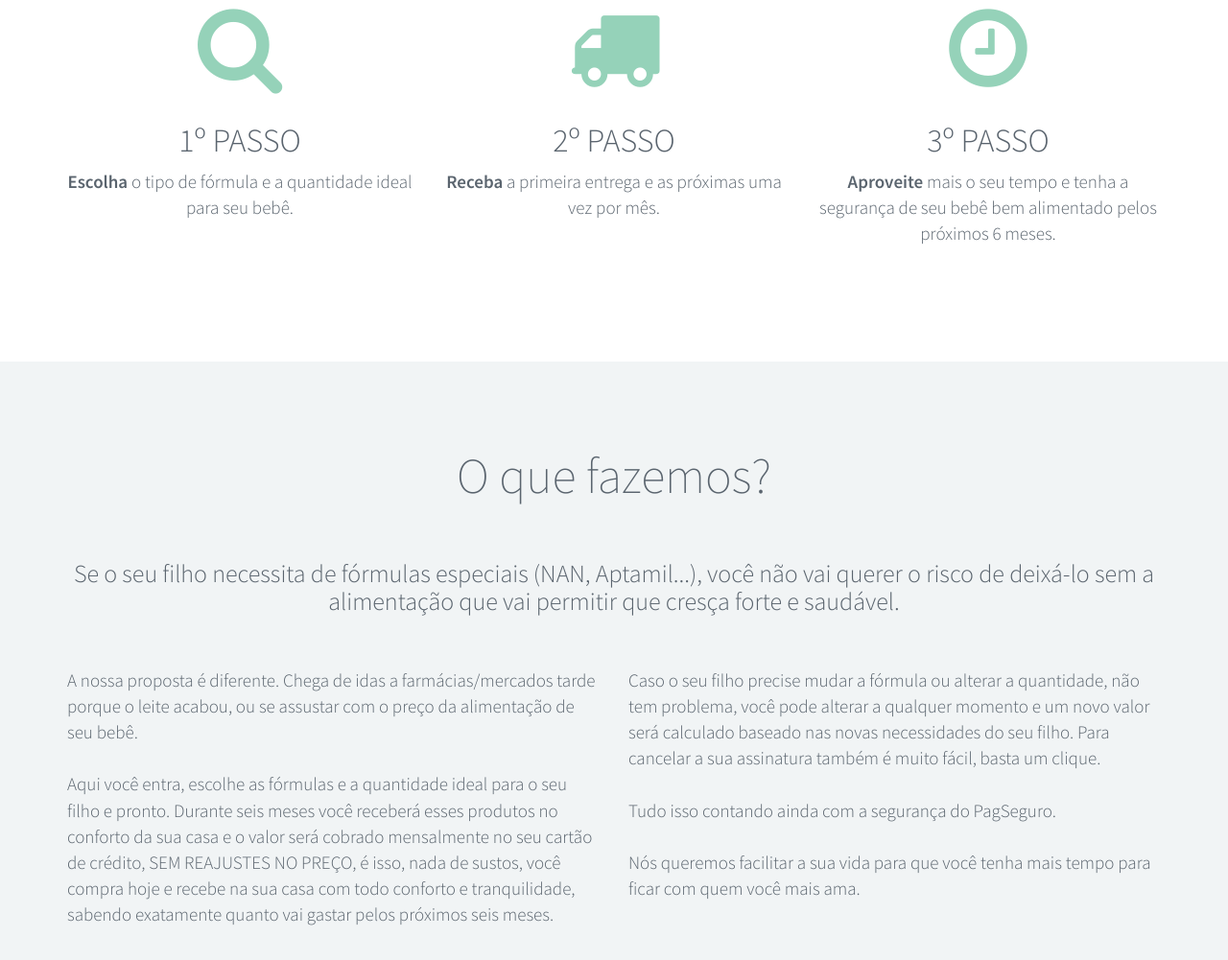
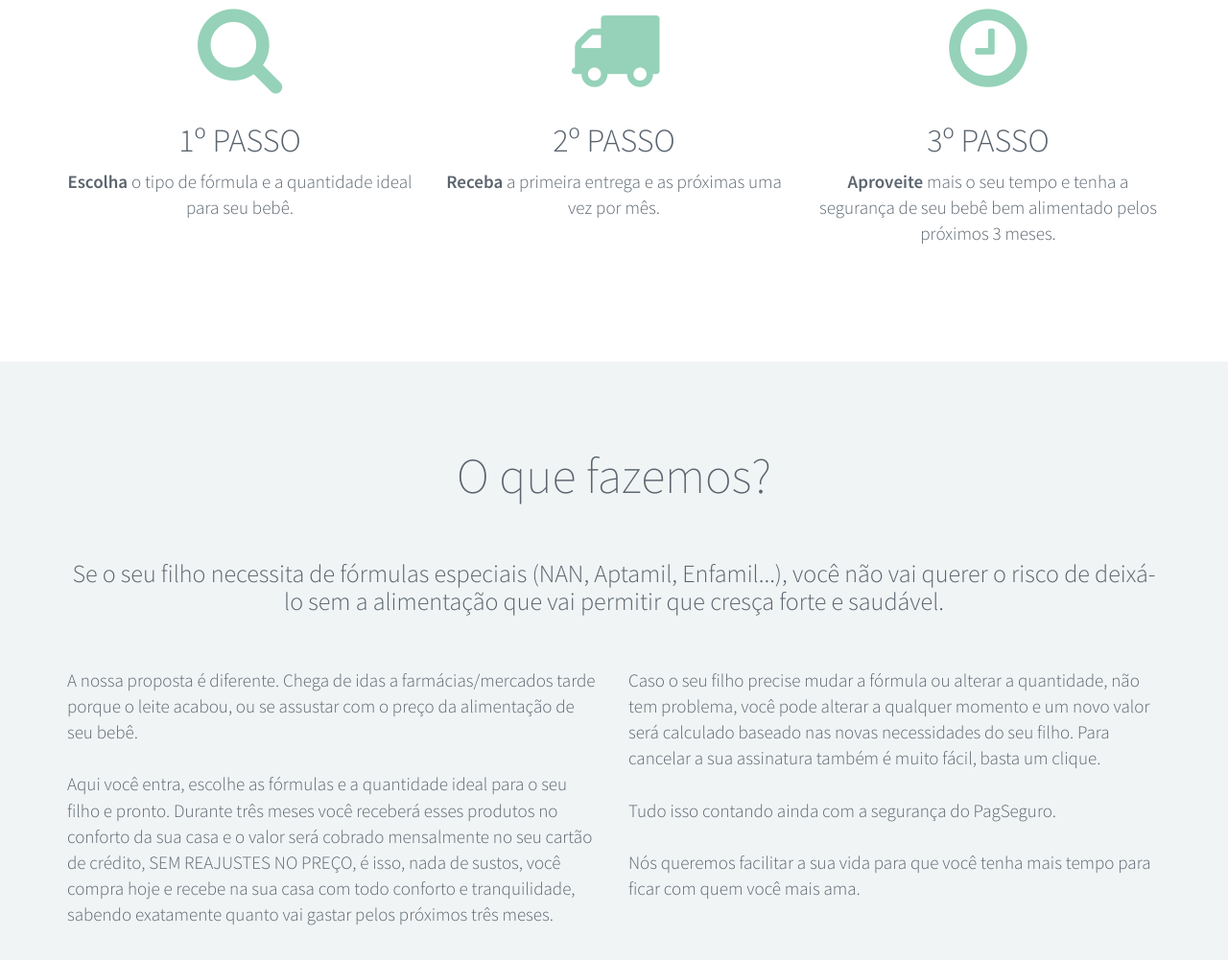
Before and after one commit to delaedele/delaedele.com, a plain HTML site: page index.html in a window 1280 px wide. Shown: the part 1271-2272 px from the top of the page at 96% size. Drawn offline with Linux system fonts and the light colour scheme.

Commit message:
mudnado prazo e colocando facebook para abrir em nova aba

```diff
--- a/index.html
+++ b/index.html
@@ -138,7 +138,8 @@
 					<div class="col-md-4">
 						<i class="fa fa-clock-o fa-5x" style="color:#95d2b9;"></i>
 						<h3>3º PASSO</h3>
-						<p><strong>Aproveite</strong> mais o seu tempo e tenha a segurança de seu bebê bem alimentado pelos próximos 6 meses.</p>
+						<p><strong>Aproveite</strong> mais o seu tempo e tenha a segurança de seu
+                            bebê bem alimentado pelos próximos 3 meses.</p>
 					</div>
 				</div>
 			</div>
@@ -160,7 +161,10 @@
 			data-wow-delay="0.2s">
 
 			<div class="col-md-12 text-center">
-				<h4>Se o seu filho necessita de fórmulas especiais (NAN, Aptamil...), você não vai querer o risco de deixá-lo sem a alimentação que vai permitir que cresça forte e saudável.</h4><br>
+                <h4>Se o seu filho necessita de fórmulas especiais (NAN, Aptamil, Enfamil...),
+                    você não vai querer o risco de deixá-lo sem a alimentação que vai permitir
+                    que cresça forte e saudável.
+                </h4><br>
 			</div>
 
 		</div>
@@ -170,11 +174,20 @@
 		data-wow-offset="300"
 		data-wow-delay="0.2s">
 		<div class="col-md-6">
-			<p><br> A nossa proposta é diferente. Chega de idas a farmácias/mercados tarde porque o leite acabou, ou se assustar com o preço da alimentação de seu bebê. </p>
-			<p><br>Aqui você entra, escolhe as fórmulas e a quantidade ideal para o seu filho e pronto. Durante seis meses você receberá esses produtos no conforto da sua casa e o valor será cobrado mensalmente no seu cartão de crédito, SEM REAJUSTES NO PREÇO, é isso, nada de sustos, você compra hoje e recebe na sua casa com todo conforto e tranquilidade, sabendo exatamente quanto vai gastar pelos próximos seis meses.</p>
+            <p><br> A nossa proposta é diferente. Chega de idas a farmácias/mercados tarde porque
+                o leite acabou, ou se assustar com o preço da alimentação de seu bebê. </p>
+			<p><br>Aqui você entra, escolhe as fórmulas e a quantidade ideal para o seu filho e
+                pronto. Durante três meses você receberá esses produtos no conforto da sua casa e o
+                valor será cobrado mensalmente no seu cartão de crédito, SEM REAJUSTES NO PREÇO, é
+                isso, nada de sustos, você compra hoje e recebe na sua casa com todo conforto e
+                tranquilidade, sabendo exatamente quanto vai gastar pelos próximos três meses.</p>
 		</div>
 		<div class="col-md-6">
-			<p><br>Caso o seu filho precise mudar a fórmula ou alterar a quantidade, não tem problema, você pode alterar a qualquer momento e um novo valor será calculado baseado nas novas necessidades do seu filho. Para cancelar a sua assinatura também é muito fácil, basta um clique.</p>
+            <p><br>Caso o seu filho precise mudar a fórmula ou alterar a quantidade,
+                não tem problema, você pode alterar a qualquer momento e um novo valor será
+                calculado baseado nas novas necessidades do seu filho. Para cancelar a sua
+                assinatura também é muito fácil, basta um clique.
+            </p>
 
 			<p><br>Tudo isso contando ainda com a segurança do PagSeguro.</p>
 
@@ -310,7 +323,7 @@ data-wow-delay="0.3s">
 		</div>
 		<ul class="social">
 			<!--<li><a href="#"><i class="icon-twitter"></i></a></li>-->
-			<li><a href="https://www.facebook.com/clubedelaedele"><i class="icon-facebook"></i></a></li>
+			<li><a target="_blank" href="https://www.facebook.com/clubedelaedele"><i class="icon-facebook"></i></a></li>
 			<!--<li><a href="#"><i class="icon-google-plus"></i></a></li>-->
 		</ul>
 	</div>
```
